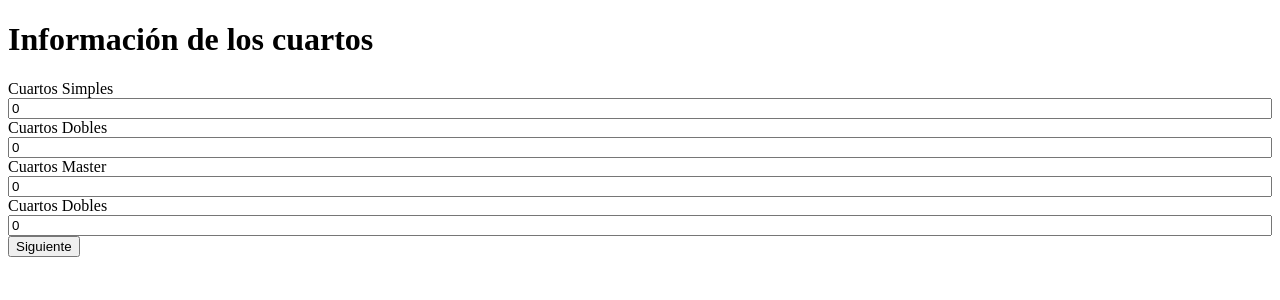
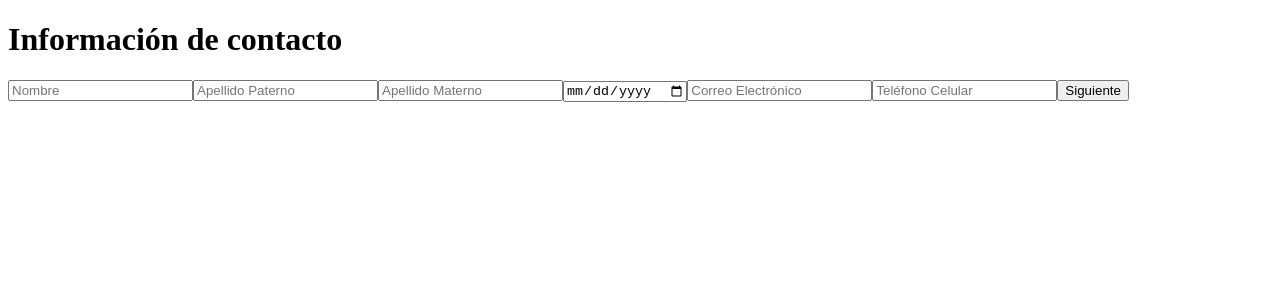
Before and after one commit to ImAriel2D/Reservaciones, a React (Create React App) app in the folder webapp/: page / in a window 1280 px wide. Shown: the top 300 px of the page. Built offline with nearby package versions, Linux system fonts and the light colour scheme.

Commit message:
Forms validation and 'form slider'

```diff
--- a/webapp/src/App.js
+++ b/webapp/src/App.js
@@ -1,10 +1,10 @@
 import React from 'react';
 
-import RoomsFormContainer from './Components/RoomsForm';
+import ReservationMaker from './Components/ReservationMaker/ReservationMaker';
 
 const App = () => (
   <div className="App">
-    <RoomsFormContainer />
+    <ReservationMaker />
   </div>
 );
 
--- a/webapp/src/Components/DatesForm/DatesForm.container.js
+++ b/webapp/src/Components/DatesForm/DatesForm.container.js
@@ -1,9 +1,10 @@
 import React, { useState } from 'react';
+import PropTypes from 'prop-types';
 import moment from 'moment';
 
 import DatesFormComponent from './DatesForm.component';
 
-const DatesFormContainer = () => {
+const DatesFormContainer = ({ showNextForm }) => {
   const [dates, setDates] = useState({
     entryDate: moment().format(),
     leavingDate: moment().format(),
@@ -11,7 +12,7 @@ const DatesFormContainer = () => {
 
   const handleSubmitDates = (e) => {
     e.preventDefault();
-    console.log(dates);
+    showNextForm();
   };
 
   return (
@@ -23,4 +24,8 @@ const DatesFormContainer = () => {
   );
 };
 
+DatesFormContainer.propTypes = {
+  showNextForm: PropTypes.func.isRequired,
+};
+
 export default DatesFormContainer;
--- /dev/null
+++ b/webapp/src/Components/ReservationMaker/ReservationMaker.js
@@ -0,0 +1,30 @@
+import React, { useState } from 'react';
+
+import DatesFormContainer from '../DatesForm';
+import RoomsFormContainer from '../RoomsForm';
+import UserFormComponent from '../UserForm';
+
+const ReservationMaker = () => {
+  const [index, setIndex] = useState(0);
+
+  const forms = [UserFormComponent, DatesFormContainer, RoomsFormContainer];
+  const CurrentForm = forms[index];
+
+  const showNextForm = () => {
+    const areMoreFormsToShow = index < forms.length - 1;
+
+    if (areMoreFormsToShow) {
+      setIndex(index + 1);
+    } else {
+      // TODO: make and show payment form.
+    }
+  };
+
+  return (
+    <CurrentForm
+      showNextForm={showNextForm}
+    />
+  );
+};
+
+export default ReservationMaker;
--- a/webapp/src/Components/RoomsForm/RoomsForm.component.js
+++ b/webapp/src/Components/RoomsForm/RoomsForm.component.js
@@ -3,6 +3,8 @@ import PropTypes from 'prop-types';
 
 import NumberPicker from '../NumberPicker';
 import SubmitForm from '../SubmitForm';
+
+import acceptNumbersOnlyFromInput from '../../lib/utils';
 
 import './styles/reservationForm.scss';
 
@@ -12,28 +14,28 @@ const RoomsFormComponent = ({ rooms, setRooms, handleSubmitForm }) => (
       placeHolder="Cuartos Simples"
       max={20}
       min={0}
-      handleSetValue={(e) => setRooms({ ...rooms, simple: parseInt(e.target.value, 10) })}
+      handleSetValue={(e) => setRooms({ ...rooms, simple: acceptNumbersOnlyFromInput(e) })}
       value={rooms.simple}
     />
     <NumberPicker
       placeHolder="Cuartos Dobles"
       max={20}
       min={0}
-      handleSetValue={(e) => setRooms({ ...rooms, double: parseInt(e.target.value, 10) })}
+      handleSetValue={(e) => setRooms({ ...rooms, double: acceptNumbersOnlyFromInput(e) })}
       value={rooms.double}
     />
     <NumberPicker
       placeHolder="Cuartos Master"
       max={20}
       min={0}
-      handleSetValue={(e) => setRooms({ ...rooms, master: parseInt(e.target.value, 10) })}
+      handleSetValue={(e) => setRooms({ ...rooms, master: acceptNumbersOnlyFromInput(e) })}
       value={rooms.master}
     />
     <NumberPicker
       placeHolder="Cuartos Dobles"
       max={20}
       min={0}
-      handleSetValue={(e) => setRooms({ ...rooms, suite: parseInt(e.target.value, 10) })}
+      handleSetValue={(e) => setRooms({ ...rooms, suite: acceptNumbersOnlyFromInput(e) })}
       value={rooms.suite}
     />
   </SubmitForm>
--- a/webapp/src/Components/RoomsForm/RoomsForm.container.js
+++ b/webapp/src/Components/RoomsForm/RoomsForm.container.js
@@ -1,8 +1,9 @@
 import React, { useState } from 'react';
+import PropTypes from 'prop-types';
 
 import RoomsFormComponent from './RoomsForm.component';
 
-const RoomsFormContainer = () => {
+const RoomsFormContainer = ({ showNextForm }) => {
   const [rooms, setRooms] = useState({
     simple: 0,
     double: 0,
@@ -12,7 +13,7 @@ const RoomsFormContainer = () => {
 
   const handleSubmitForm = (e) => {
     e.preventDefault();
-    console.log(rooms);
+    showNextForm();
   };
 
   return (
@@ -24,4 +25,8 @@ const RoomsFormContainer = () => {
   );
 };
 
+RoomsFormContainer.propTypes = {
+  showNextForm: PropTypes.func.isRequired,
+};
+
 export default RoomsFormContainer;
--- a/webapp/src/Components/UserForm/UserForm.container.js
+++ b/webapp/src/Components/UserForm/UserForm.container.js
@@ -1,11 +1,12 @@
 import React, { useState } from 'react';
+import PropTypes from 'prop-types';
 import moment from 'moment';
 
 import { checkForEmptyUserProperties, validateEmail } from '../../utils/validateUser';
 
 import UserFormComponent from './UserForm.component';
 
-const UserFormContainer = () => {
+const UserFormContainer = ({ showNextForm }) => {
   const [user, setUser] = useState({
     name: '',
     paternalSurname: '',
@@ -34,6 +35,7 @@ const UserFormContainer = () => {
     const isEmailValid = validateEmail(email);
 
     setErrors({ ...emptyPropertiesErrors, email: !isEmailValid });
+    showNextForm();
   };
 
   return (
@@ -46,4 +48,8 @@ const UserFormContainer = () => {
   );
 };
 
+UserFormContainer.propTypes = {
+  showNextForm: PropTypes.func.isRequired,
+};
+
 export default UserFormContainer;
--- /dev/null
+++ b/webapp/src/lib/utils.js
@@ -0,0 +1,8 @@
+const acceptNumbersOnlyFromInput = (e) => {
+  const { value } = e.target;
+
+  const positiveIntegersExp = /^([1-9][0-9]{0,2})$/;
+  return positiveIntegersExp.test(value) ? parseInt(value, 10) : 0;
+};
+
+export default acceptNumbersOnlyFromInput;
```
